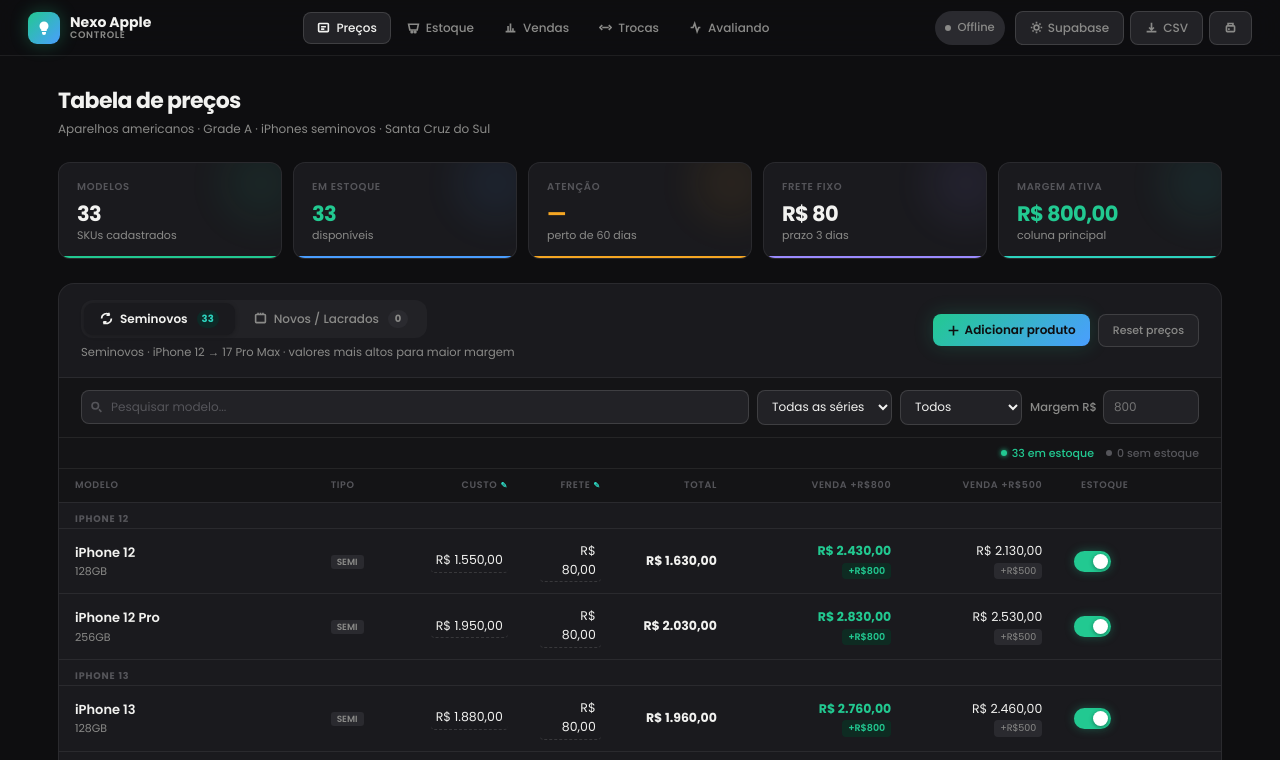
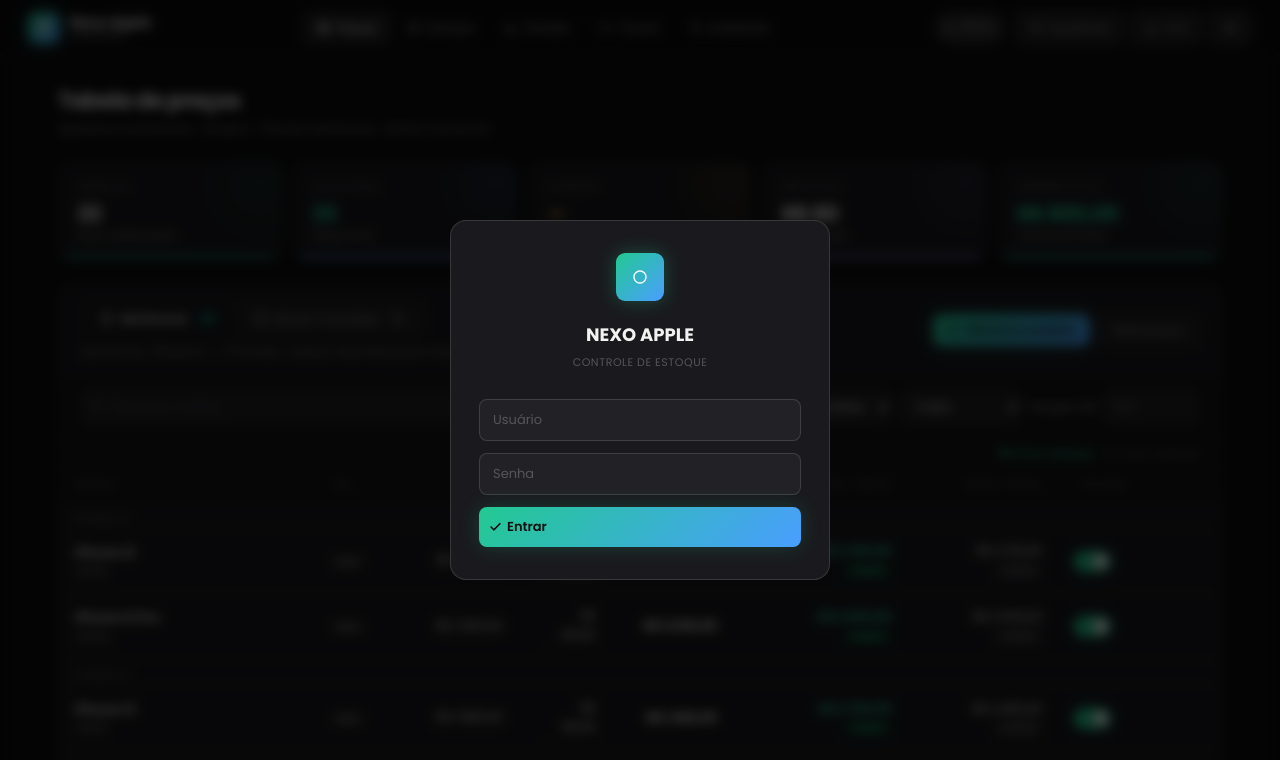
Before and after one commit to zenithcompanyads-ship-it/nexoappleadmn, a plain HTML site: page nexo-apple.html in a window 1280 px wide. Shown: the top 760 px of the page. Drawn offline with Linux system fonts and the light colour scheme.

Commit message:
Add login system (nexo/adminrudbruno)

```diff
--- a/nexo-apple.html
+++ b/nexo-apple.html
@@ -458,6 +458,29 @@
 <!-- ══ TOAST ══ -->
 <div id="toast"></div>
 
+<!-- ══ LOGIN MODAL ══ -->
+<div class="modal-overlay" id="loginModal" style="display:flex">
+  <div class="modal" style="max-width:380px">
+    <div style="padding:32px 28px;text-align:center">
+      <div class="brand-mark" style="width:48px;height:48px;margin:0 auto 20px">
+        <svg viewBox="0 0 24 24"><path d="M12 2C6.48 2 2 6.48 2 12s4.48 10 10 10 10-4.48 10-10S17.52 2 12 2zm0 18c-4.42 0-8-3.58-8-8s3.58-8 8-8 8 3.58 8 8-3.58 8-8 8z" fill="white"/></svg>
+      </div>
+      <h2 style="font-size:18px;font-weight:700;color:var(--text);margin-bottom:6px">NEXO APPLE</h2>
+      <p style="font-size:11px;color:var(--hint);letter-spacing:.05em;text-transform:uppercase;margin-bottom:28px">Controle de Estoque</p>
+
+      <div style="display:flex;flex-direction:column;gap:12px">
+        <input type="text" id="loginUser" placeholder="Usuário" autocomplete="username" class="cfg-input" style="font-size:13px;padding:10px 13px">
+        <input type="password" id="loginPass" placeholder="Senha" autocomplete="current-password" class="cfg-input" style="font-size:13px;padding:10px 13px">
+        <button class="btn btn-primary" onclick="handleLogin()" style="width:100%;padding:10px;font-weight:600;font-size:13px;background:linear-gradient(135deg,#22C991,#4A9EFF);box-shadow:0 0 20px rgba(34,201,145,.2)">
+          <svg viewBox="0 0 16 16"><path d="M2 8l4 4 8-8"/></svg>
+          Entrar
+        </button>
+        <div id="loginError" style="font-size:11px;color:var(--red);display:none;text-align:center;margin-top:4px"></div>
+      </div>
+    </div>
+  </div>
+</div>
+
 <!-- ══ CONFIG MODAL ══ -->
 <div class="modal-overlay" id="cfgModal">
   <div class="modal">
@@ -1123,6 +1146,33 @@
 function openCfg(){document.getElementById('cfgModal').classList.add('open')}
 function closeCfg(){document.getElementById('cfgModal').classList.remove('open')}
 
+// ── LOGIN ──
+const VALID_USER='nexo';
+const VALID_PASS='adminrudbruno';
+function handleLogin(){
+  const user=document.getElementById('loginUser').value.trim();
+  const pass=document.getElementById('loginPass').value;
+  const errEl=document.getElementById('loginError');
+  if(user===VALID_USER&&pass===VALID_PASS){
+    sessionStorage.setItem('nx_logged',true);
+    document.getElementById('loginModal').style.display='none';
+    errEl.style.display='none';
+  }else{
+    errEl.textContent='Usuário ou senha incorretos';
+    errEl.style.display='block';
+  }
+}
+function checkLogin(){
+  if(!sessionStorage.getItem('nx_logged')){
+    document.getElementById('loginModal').style.display='flex';
+  }else{
+    document.getElementById('loginModal').style.display='none';
+  }
+}
+document.getElementById('loginPass').addEventListener('keypress',function(e){
+  if(e.key==='Enter')handleLogin();
+});
+
 // ── TOAST ──
 function toast(msg,type='info',dur=3000){
   const icons={ok:'<path d="M2 8l4 4 8-8"/>',err:'<path d="M4 4l8 8M12 4l-8 8"/>',info:'<circle cx="8" cy="8" r="6"/><path d="M8 5v3M8 11v.5"/>'};
@@ -2326,6 +2376,7 @@
   toast('Preços restaurados para os valores originais','ok');
 }
 // ── INIT ──
+checkLogin();
 loadCfg();
 updateDot();
 render();
```
